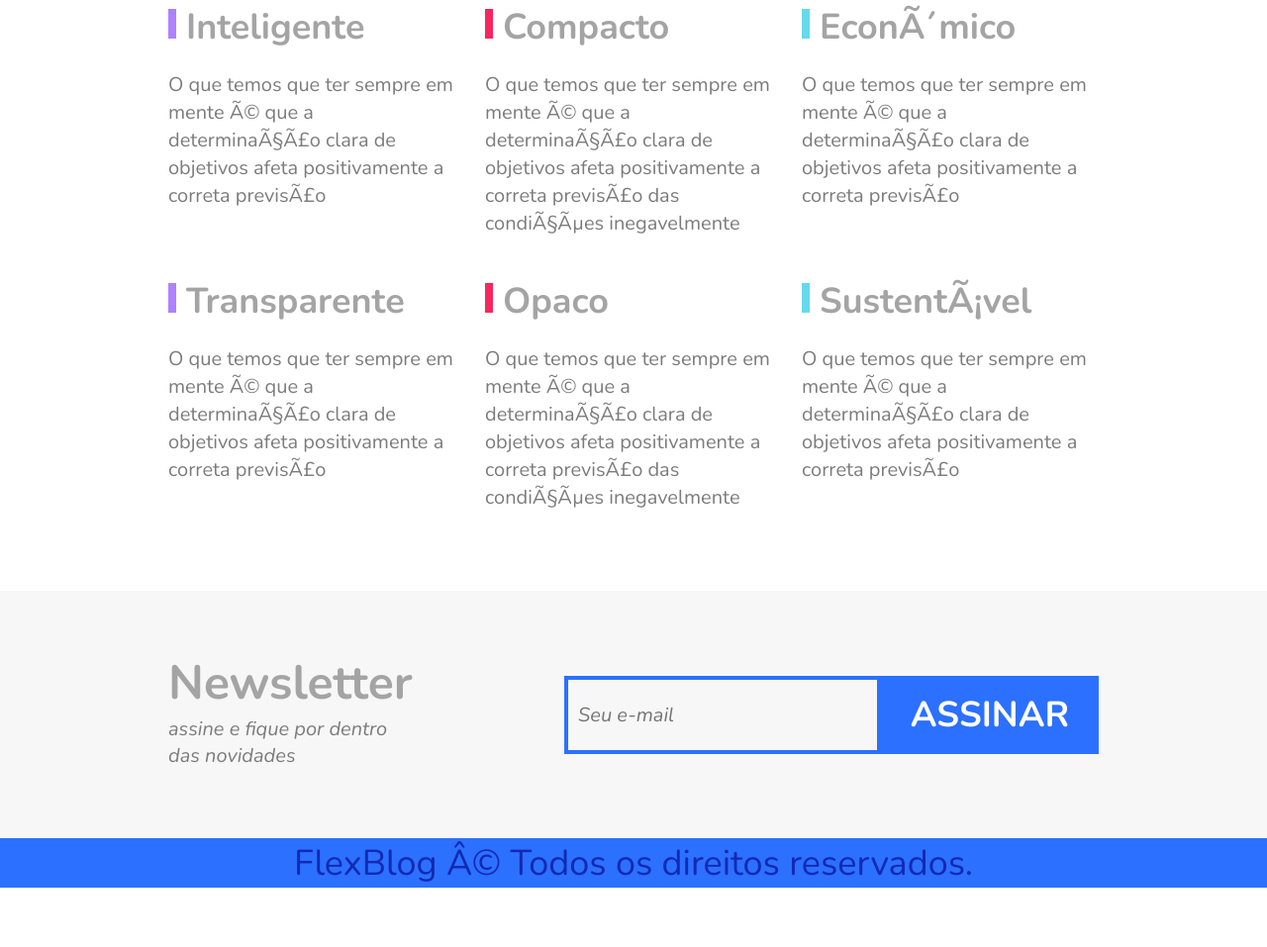
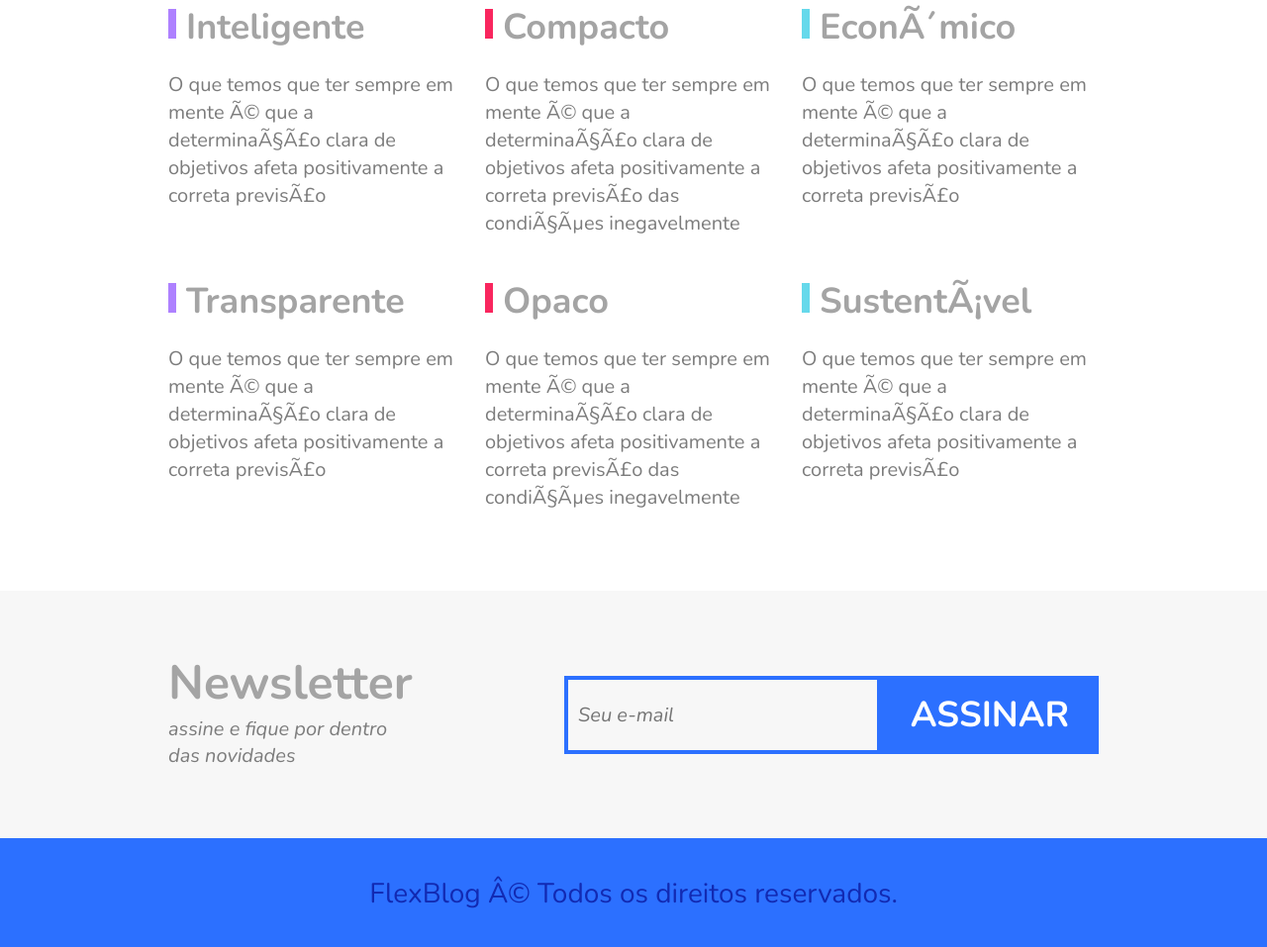
Before and after one commit to AntonioBordignon/css-flex-box-origamid, a plain HTML site: page index.html in a window 1280 px wide. Shown: the part 2671-3628 px from the top of the page at 99% size. Before the commit the page ends 3568 px from the top, so only its background shows below. Drawn offline with nearby package versions, Linux system fonts and the light colour scheme.

Commit message:
final fix

```diff
--- a/css/style.css
+++ b/css/style.css
@@ -383,13 +383,14 @@ img {
 .footer{
     display: flex;
     background: #2c70ff;
-    height: 50px;
+    height: 7em;
     align-items: center;
 }
 
 .footer p {
+    margin: 0 auto;
     flex: 1;
     text-align: center;
-    font-size: 2.25em;
+    font-size: 1.75em;
     color: #122ab2;
 }
```
